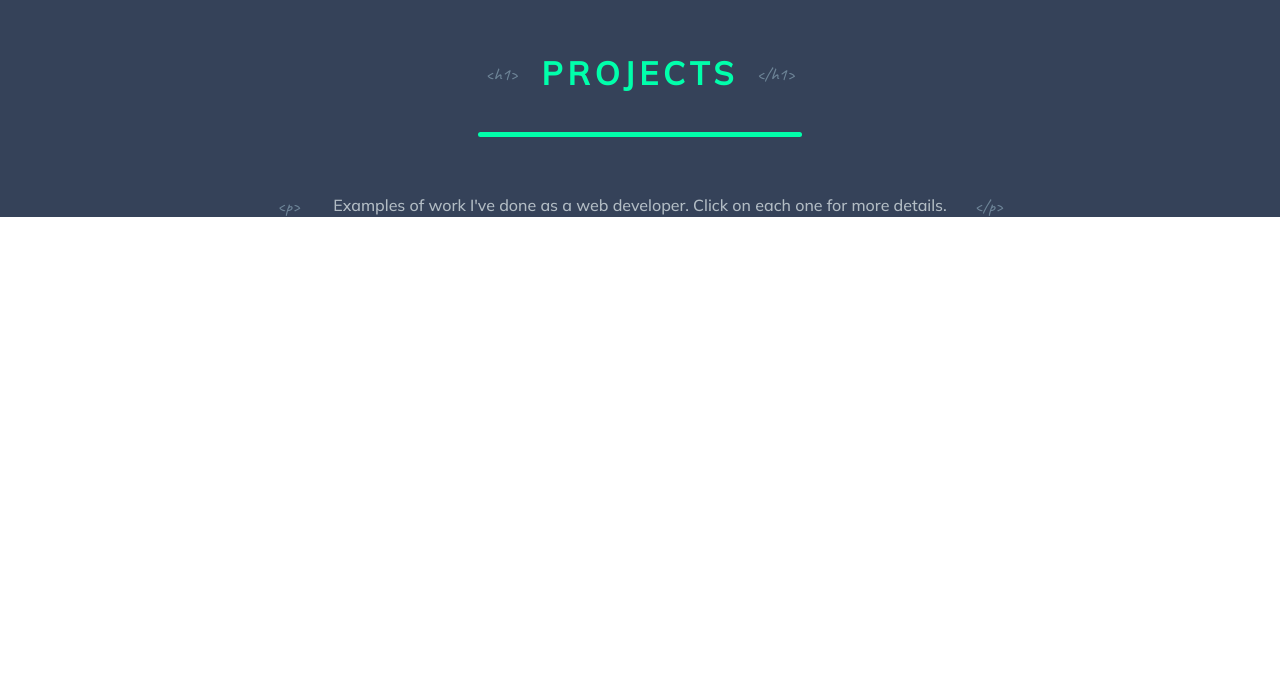
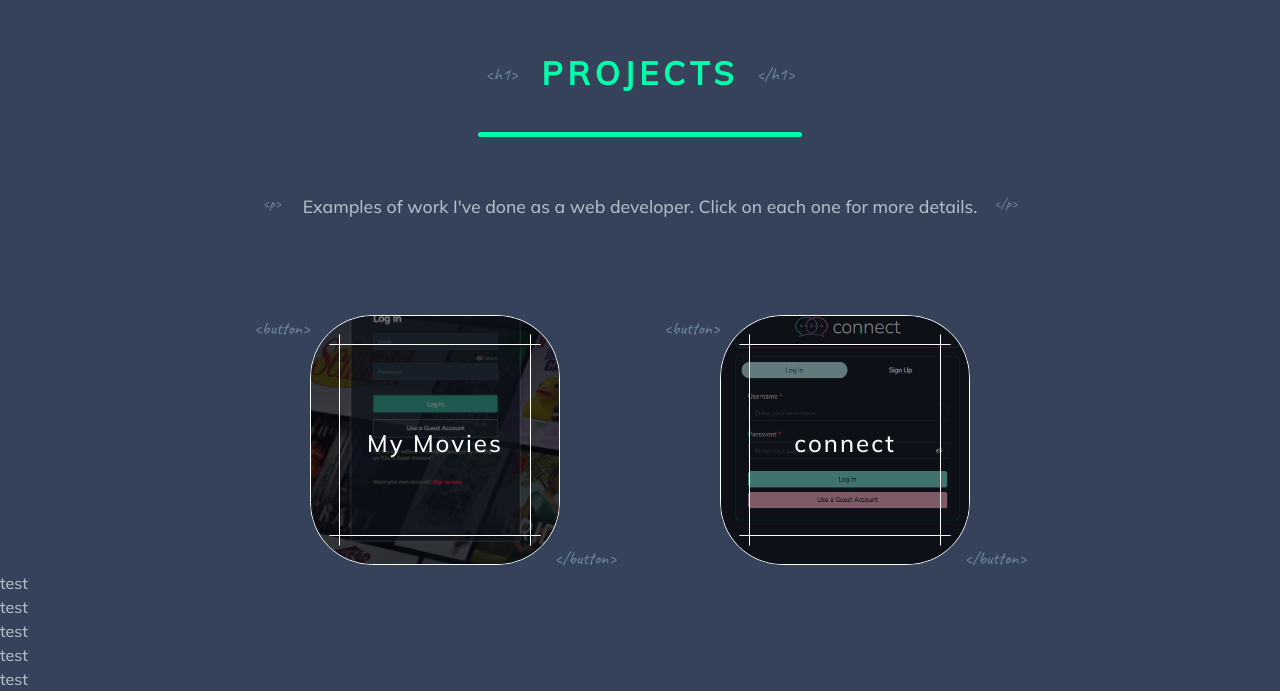
Before and after one commit to davmoba4/portfolio, a Next.js app: page / in a window 1280 px wide. Shown: the part 911-1602 px from the top of the page. Before the commit the page ends 1200 px from the top, so only its background shows below. Built offline with nearby package versions, Linux system fonts and the light colour scheme.

Commit message:
feat: completed projects display

```diff
--- /dev/null
+++ b/components/ProjectItem/ProjectItem.module.scss
@@ -0,0 +1,116 @@
+.container {
+  --transition-speed-fast: 250ms;
+  --transition-speed-slow: 5000ms;
+  max-width: fit-content;
+  position: relative;
+  cursor: pointer;
+
+  &:hover > p {
+    opacity: 0;
+  }
+
+  &:hover .imageWrapper > img {
+    filter: brightness(150%);
+    transform: scale(1);
+  }
+
+  &:hover .imageWrapper::before {
+    transform: scale(0, 1);
+  }
+  &:hover .imageWrapper::after {
+    transform: scale(1, 0);
+  }
+
+  &::before,
+  &::after {
+    color: var(--color-gray-medium);
+    font-family: var(--font-cursive);
+    font-size: 1.1rem;
+    font-weight: 500;
+    position: absolute;
+  }
+  &::before {
+    content: "<button>";
+    top: 0;
+    left: -3.5rem;
+  }
+  &::after {
+    content: "</button>";
+    bottom: 0;
+    right: -3.5rem;
+  }
+
+  .imageWrapper {
+    position: relative;
+    display: inline-block;
+    overflow: hidden;
+    width: clamp(80px, 40vw, 250px);
+    height: clamp(80px, 40vw, 250px);
+    border-radius: 25%;
+    border: 1px solid white;
+
+    &::before,
+    &::after {
+      z-index: 10;
+      content: "";
+      position: absolute;
+      top: 1.75rem;
+      bottom: 1.75rem;
+      right: 1.75rem;
+      left: 1.75rem;
+    }
+
+    &::before {
+      border-top: 1px solid white;
+      border-bottom: 1px solid white;
+      transform: scale(1.1, 1);
+      transition: transform ease-out var(--transition-speed-slow);
+    }
+
+    &::after {
+      border-left: 1px solid white;
+      border-right: 1px solid white;
+      transform: scale(1, 1.1);
+      transition: transform ease-out var(--transition-speed-slow);
+    }
+
+    > img {
+      max-width: 100%;
+      object-fit: cover;
+      filter: brightness(50%);
+      transform: scale(1.4);
+      transition: filter ease-out var(--transition-speed-fast),
+        transform ease-out var(--transition-speed-fast);
+    }
+  }
+
+  > p {
+    z-index: 15;
+    position: absolute;
+    top: 50%;
+    left: 50%;
+    transform: translate(-50%, -50%);
+    max-width: 70%;
+    text-align: center;
+    letter-spacing: 2px;
+    color: white;
+    font-size: 120%;
+    opacity: 1;
+    transition: opacity ease-out var(--transition-speed-fast);
+  }
+}
+
+/* Tablet (slightly bigger) styles */
+@media only screen and (min-width: 825px) {
+  .container {
+    .imageWrapper {
+      width: 250px;
+      height: 250px;
+    }
+
+    > p {
+      width: 90%;
+      font-size: 1.5rem;
+    }
+  }
+}
--- /dev/null
+++ b/components/ProjectItem/ProjectItem.tsx
@@ -0,0 +1,29 @@
+import styles from "./ProjectItem.module.scss";
+
+import React, { FunctionComponent } from "react";
+import Link from "next/link";
+
+interface Props {
+  title: string;
+  imageUrl: string;
+  projectUrl: string;
+}
+
+const ProjectItem: FunctionComponent<Props> = ({
+  title,
+  imageUrl,
+  projectUrl,
+}) => {
+  return (
+    <Link href={`${projectUrl}`}>
+      <a className={styles.container}>
+        <div className={styles.imageWrapper}>
+          <img src={`${imageUrl}`} />
+        </div>
+        <p>{title}</p>
+      </a>
+    </Link>
+  );
+};
+
+export default ProjectItem;
--- a/components/ProjectsDisplay/ProjectsDisplay.module.scss
+++ b/components/ProjectsDisplay/ProjectsDisplay.module.scss
@@ -1,31 +1,56 @@
 .container {
-  width: fit-content;
+  max-width: fit-content;
   margin: 3.5rem auto 0;
 
   > p {
     position: relative;
+    margin: 0 1rem 0;
+    padding: 0 2.5rem 0;
+    text-align: center;
 
     &::before,
     &::after {
       color: var(--color-gray-medium);
       font-family: var(--font-cursive);
-      font-size: 1.1rem;
+      font-size: 0.9rem;
       font-weight: 500;
       position: absolute;
       top: 0;
     }
     &::before {
       content: "<p>";
-      left: -3.5rem;
+      left: 0;
     }
     &::after {
       content: "</p>";
-      right: -3.5rem;
+      right: 0;
     }
   }
 
   .contentWrapper {
+    display: flex;
+    flex-direction: column;
+    gap: 4rem;
     width: fit-content;
-    margin: 4.5rem auto 0;
+    margin: 6rem auto 0;
   }
 }
+
+/* Tablet styles */
+@media only screen and (min-width: 768px) {
+  .container {
+    > p {
+      font-size: 1.1rem;
+    }
+  }
+}
+
+/* Tablet (slightly bigger) styles */
+@media only screen and (min-width: 825px) {
+  .container {
+    .contentWrapper {
+      flex-direction: row;
+      gap: 10rem;
+    }
+  }
+}
--- a/components/ProjectsDisplay/ProjectsDisplay.tsx
+++ b/components/ProjectsDisplay/ProjectsDisplay.tsx
@@ -1,6 +1,7 @@
 import styles from "./ProjectsDisplay.module.scss";
 
 import React, { FunctionComponent } from "react";
+import ProjectItem from "../ProjectItem/ProjectItem";
 
 const ProjectsDisplay: FunctionComponent = () => {
   return (
@@ -9,7 +10,18 @@ const ProjectsDisplay: FunctionComponent = () => {
         Examples of work I've done as a web developer. Click on each one for
         more details.
       </p>
-      <div className={styles.contentWrapper}></div>
+      <div className={styles.contentWrapper}>
+        <ProjectItem
+          title="My Movies"
+          imageUrl="/images/my-movies-00.png"
+          projectUrl="/project/my-movies"
+        />
+        <ProjectItem
+          title="connect"
+          imageUrl="/images/connect-00.png"
+          projectUrl="/project/connect"
+        />
+      </div>
     </div>
   );
 };
--- a/pages/index.tsx
+++ b/pages/index.tsx
@@ -30,6 +30,11 @@ const Home: NextPage = () => {
           </h1>
         </div>
         <ProjectsDisplay/>
+        <div>test</div>
+        <div>test</div>
+        <div>test</div>
+        <div>test</div>
+        <div>test</div>
       </main>
     </div>
   );
```
Also changed, not shown: public/images/connect-00.png (added), public/images/my-movies-00.png (added).
